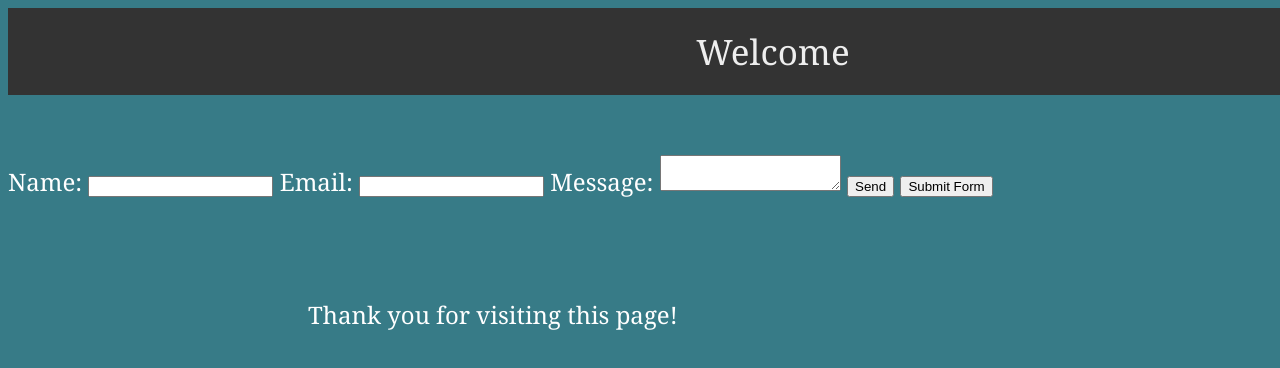
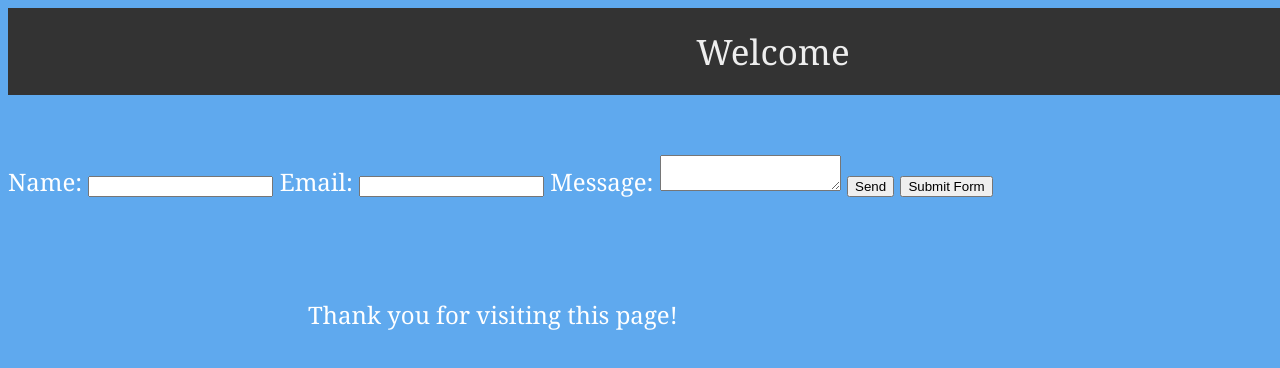
Before and after one commit to DebbieGrace/myfirstrepository, a plain HTML site: page contact-us-form-new.html in a window 1280 px wide. Shown: the top 368 px of the page. Drawn offline with Linux system fonts and the light colour scheme.

Commit message:
Update contact-us-form-new.html

```diff
--- a/contact-us-form-new.html
+++ b/contact-us-form-new.html
@@ -6,7 +6,7 @@
     <title>Contact Us Form</title>
     <style>
         body {
-            background-color: rgb(55, 123, 135);
+            background-color: rgb(95, 169, 238);
             font-family:Georgia, 'Times New Roman', Times, serif;
     color:#333333
     margin: 0;
```
